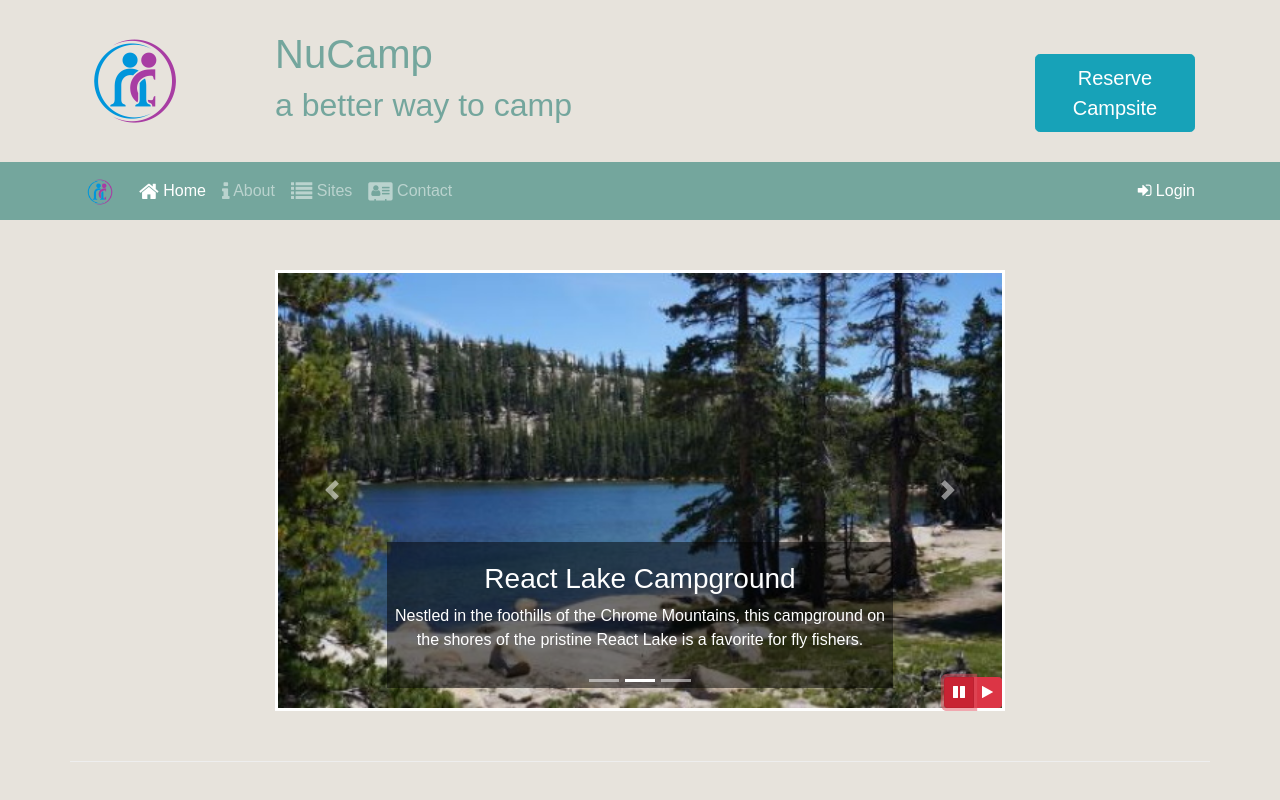
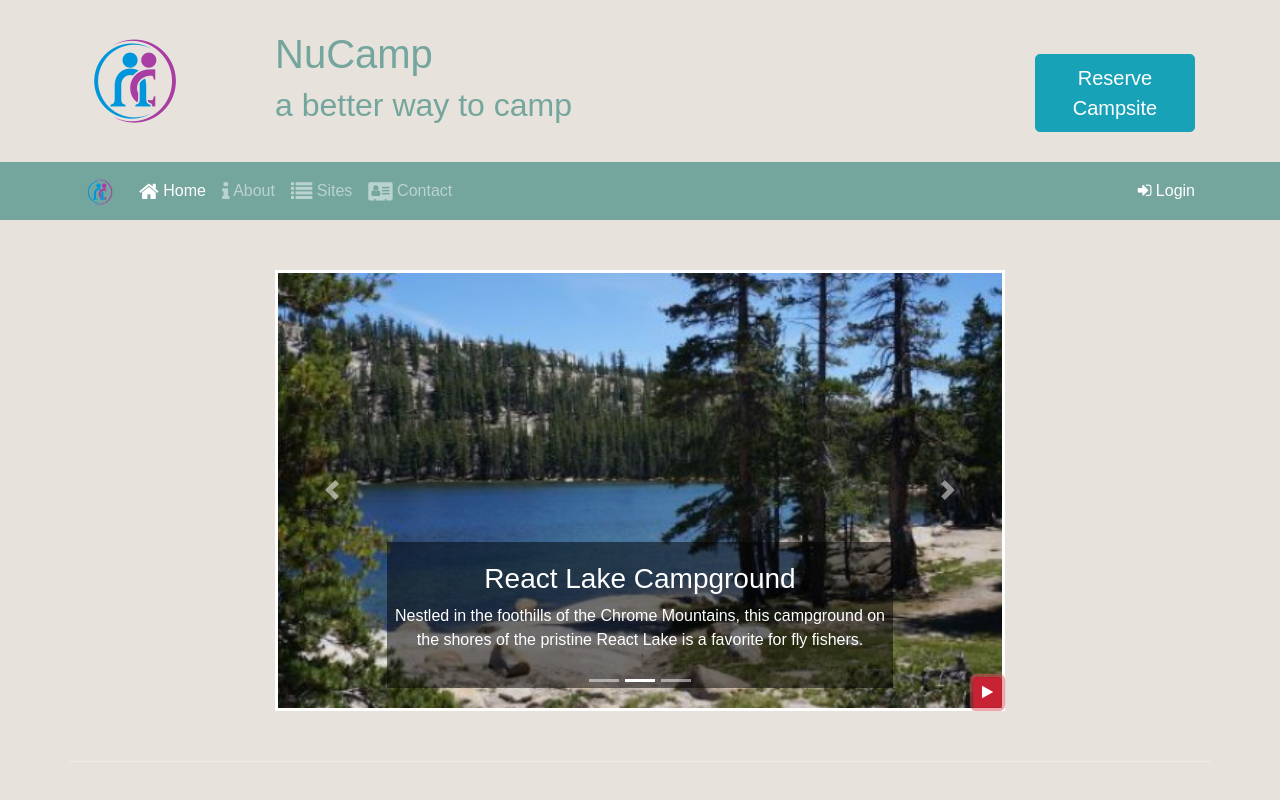
Before and after one commit to veronicaadler/nucampsite, a website: page index.html in a window 1280 px wide. Both pictures are taken after a click on the button 959 px from the left and 692 px from the top of the page. Shown: the top 800 px of the page. Drawn offline with nearby package versions, Linux system fonts and the light colour scheme.

Commit message:
removed button group on carousel, added jquery to turn pause button into play/pause button

```diff
--- a/index.html
+++ b/index.html
@@ -68,7 +68,7 @@
                                 </div>
                                 <!--Tent or RV-->
                                 <div class="row form-group">
-                                    <label class="col-sm-6 col-form-label" for="#siteTent">Campsite Type:</label>
+                                    <label class="col-sm-6 col-form-label" for="siteTent">Campsite Type:</label>
                                     <div class="col-2 btn-group btn-group-toggle" data-toggle="buttons">
                                         <label class="btn active btn-success">
                                             <input type="radio" name="siteType" id="siteTent" value="tent" checked>Tent
@@ -195,15 +195,9 @@
                         <span class="carousel-control-next-icon"></span>
                         <span class="sr-only">Next</span>
                     </a>
-                    <div class="btn-group" id="carouselButton">
-                        <button class="btn btn-danger btn-sm">
-                            <i class="fa fa-pause" id="carouselPause"></i>
+                        <button class="btn btn-danger btn-sm" id="carouselButton">
+                            <i class="fa fa-pause"></i>
                         </button>
-                        <button class="btn btn-danger btn-sm">
-                            <i class="fa fa-play" id="carouselPlay"></i>
-                        </button>
-
-                    </div>
                 </div>
             </div>
         </div> <!--Carousel-->
@@ -322,11 +316,16 @@
     <script>
         $(function() {
             $(".carousel").carousel( { interval: 2000 } );
-            $("#carouselPause").click(function(){
-                $(".carousel").carousel("pause");
-            });
-            $("#carouselPlay").click(function(){
-                $(".carousel").carousel("cycle");
+            $("#carouselButton").click(function(){
+                if ($("#carouselButton").children("i").hasClass("fa-pause")) {
+                    $(".carousel").carousel("pause");
+                    $("#carouselButton").children("i").removeClass("fa-pause");
+                    $("#carouselButton").children("i").addClass("fa-play");
+                } else {
+                    $(".carousel").carousel("cycle");
+                    $("#carouselButton").children("i").removeClass("fa-play");
+                    $("#carouselButton").children("i").addClass("fa-pause");
+                }
             });
         });
     </script>
```
